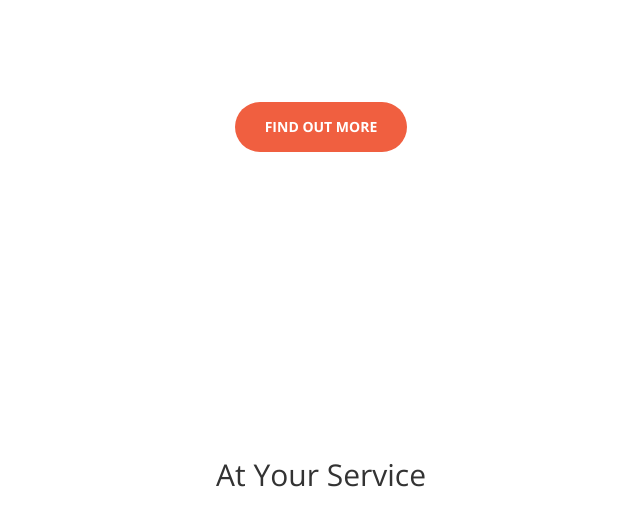
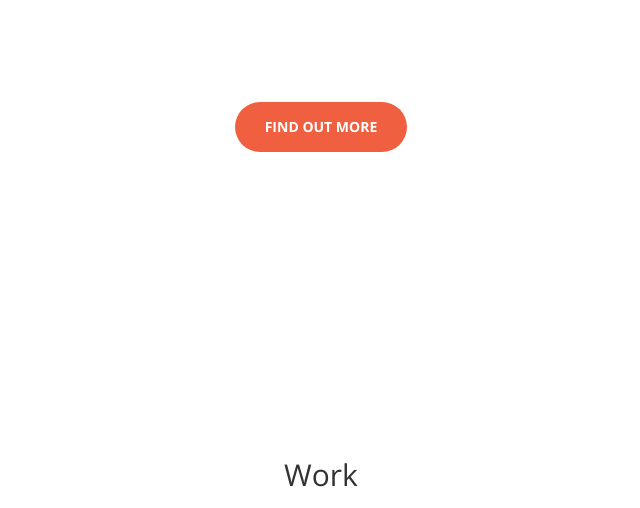
Before and after one commit to nicolermiller/nicolermiller.github.io, a website: page index.html in a window 1280 px wide. Shown: the part 442-950 px from the top of the page, without its empty margins (319-959 px from the left). Drawn offline with nearby package versions, Linux system fonts and the light colour scheme.

Commit message:
Commit Message

```diff
--- a/index.html
+++ b/index.html
@@ -86,7 +86,7 @@
             <div class="container">
                 <div class="row">
                     <div class="col-lg-12 text-center">
-                        <h2 class="section-heading">At Your Service</h2>
+                        <h2 class="section-heading">Work</h2>
                         <hr class="primary">
                     </div>
                 </div>
```
